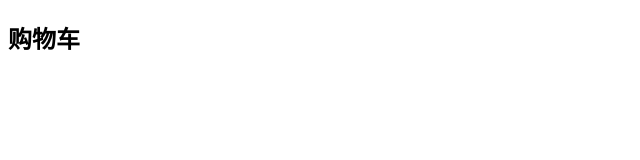
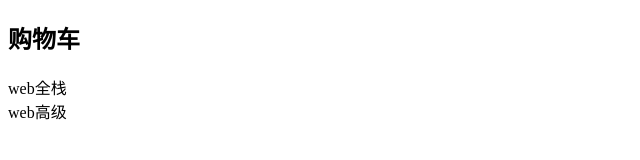
Before and after one commit to thinkerr24/learnVue, a plain HTML site: page helloworld/cart.html in a window 1280 px wide. Shown: the whole page, without its empty margins (0-640 px from the left). Drawn offline with Linux system fonts and the light colour scheme.

Commit message:
列表渲染

```diff
--- a/helloworld/cart.html
+++ b/helloworld/cart.html
@@ -14,6 +14,10 @@
             <!-- 插值文本 -->
             {{title}}
         </h2>
+        <!-- 列表渲染 -->
+        <div v-for="c in courses" :key="c">
+            {{ c }}
+        </div>
     </div>
     <script src="./script/vue.js"></script>
     <script>
@@ -23,7 +27,8 @@
             data() {
                 return {
                     title: '购物车',
-                    titleMsg: '购物车文本提示信息'
+                    titleMsg: '购物车文本提示信息',
+                    courses: ['web全栈', 'web高级']
                 }
             },
         });
```
